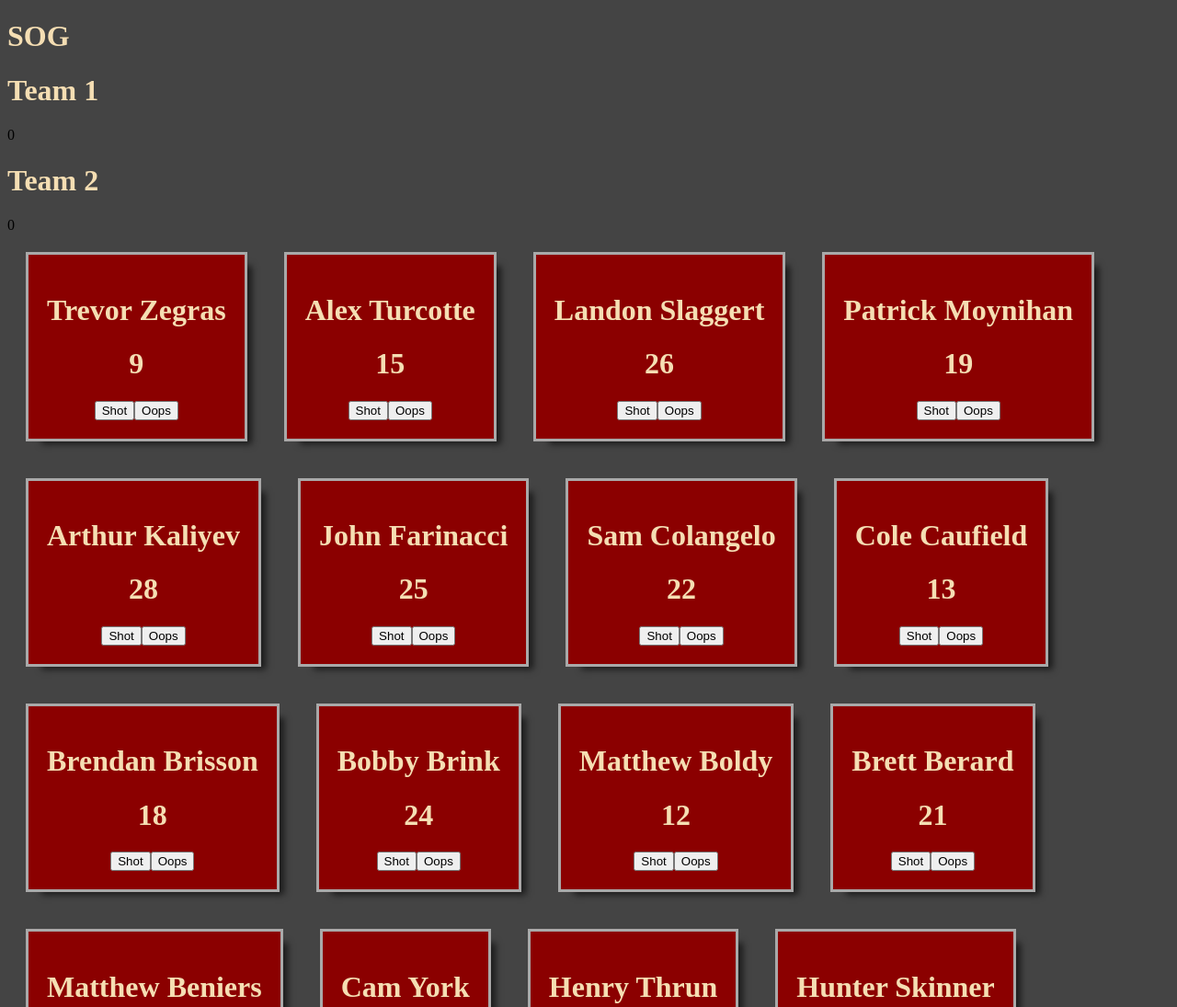
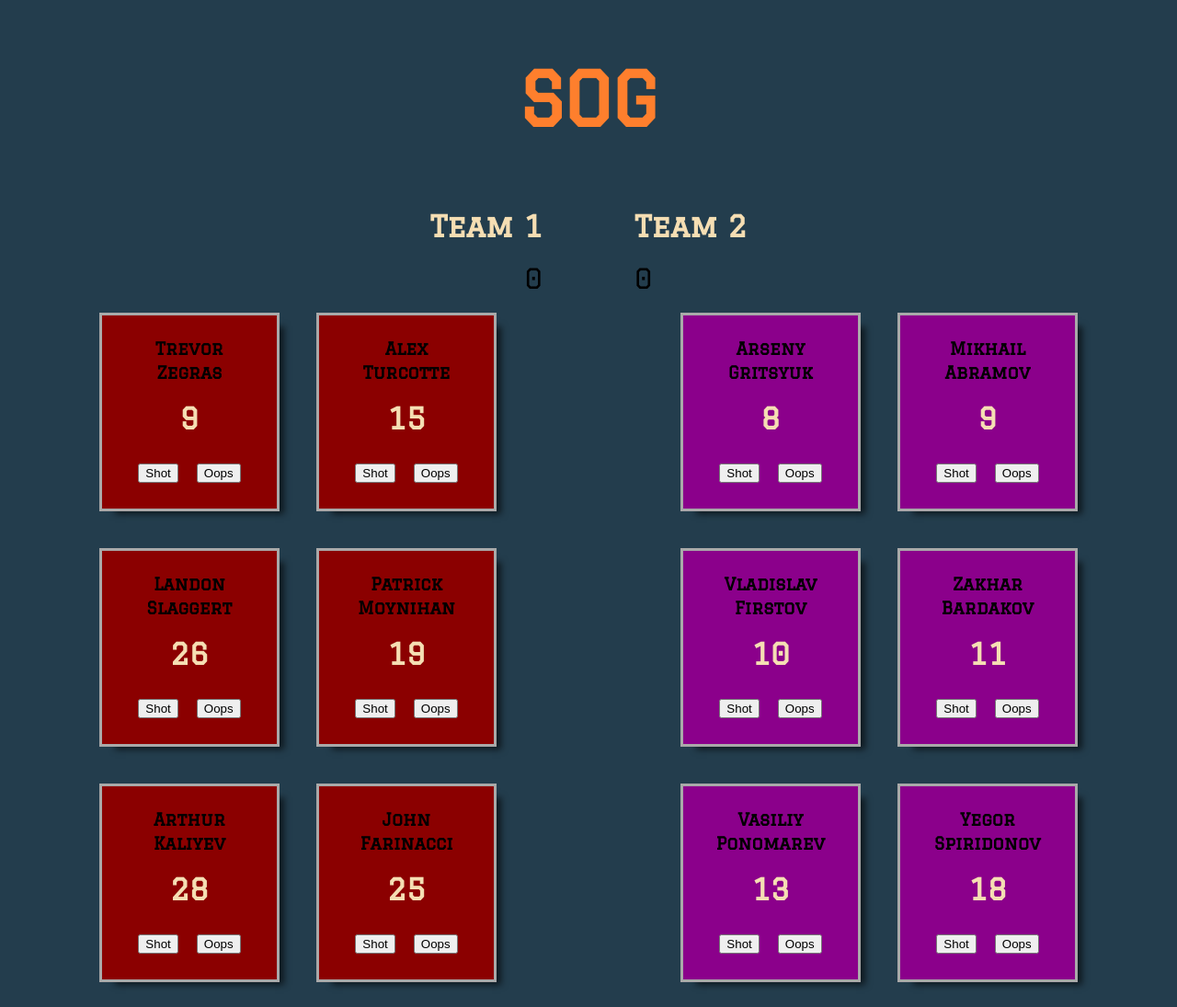
Before and after one commit to Kenpaffu/WJC-SOG-counter, a website with bundled scripts: page index.html in a window 1280 px wide. Shown: the top 1095 px of the page at 92% size. Built offline with nearby package versions, Linux system fonts and the light colour scheme.

Commit message:
feat: adds styles

```diff
--- a/app.js
+++ b/app.js
@@ -3,6 +3,8 @@ import { teamUSA, teamCAN, teamRUS } from "./teams.js";
 
 // Creating Elements for Total team counters
 const teamOneCounterEl = document.getElementById("team1");
+const teamOneCounter = document.getElementsByClassName("team-one-counter")
+const teamTwoCounter = document.getElementsByClassName("team-two-counter")
 const totalTeamOne = document.createElement("div");
 const teamTwoCounterEl = document.getElementById("team2");
 const totalTeamTwo = document.createElement("div");
@@ -18,17 +20,23 @@ totalTeamTwo.value = 0;
 totalTeamTwo.innerHTML = totalTeamTwo.value;
 
 // Location on page
-document.body.insertBefore(totalTeamOne, teamOneCounterEl.nextSibling);
-document.body.insertBefore(totalTeamTwo, teamTwoCounterEl.nextSibling);
+teamOneCounter[0].appendChild(teamOneCounterEl);
+teamTwoCounter[0].appendChild(teamTwoCounterEl);
+teamOneCounter[0].appendChild(totalTeamOne);
+teamTwoCounter[0].appendChild(totalTeamTwo);
 
 const sogCounter = ({ playerName, number, shots }, team) => {
   // Creating DOM elements
   const skaterDivEl = document.createElement("div");
-  const skaterEl = document.createElement("h1");
+  const skaterFirstEl = document.createElement("h3");
+  const skaterLastEl = document.createElement("h3");
   const numEl = document.createElement("h1");
   const currentDivEl = document.getElementById("div1");
+  const currentDivTwoEl = document.getElementById("div2");
   const sogButtonEl = document.createElement("button");
   const oopsButtonEl = document.createElement("button");
+  const teamOneSummary = document.getElementsByClassName("team-one-summary")
+  const teamTwoSummary = document.getElementsByClassName("team-two-summary")
   const summaryTeamOneEl = document.createElement("div");
   const summaryTeamTwoEl = document.createElement("div");
 
@@ -37,7 +45,8 @@ const sogCounter = ({ playerName, number, shots }, team) => {
   oopsButtonEl.id = `${playerName}_1`;
 
   // Adding classes to elements
-  skaterEl.className = "skaterName";
+  skaterFirstEl.className = "skaterName";
+  skaterLastEl.className = "skaterName";
   numEl.className = "skaterNum";
   skaterDivEl.className = `skaterDiv ${team}`;
   oopsButtonEl.className = "oopsButton";
@@ -46,21 +55,32 @@ const sogCounter = ({ playerName, number, shots }, team) => {
   summaryTeamTwoEl.className = "teamTwoSum";
 
   // Adding teams data to elements
-  skaterEl.innerHTML = playerName;
+  let nameArray = playerName.split(' ');
+  console.log(nameArray)
+  skaterFirstEl.innerHTML = nameArray[0];
+  skaterLastEl.innerHTML = nameArray[1];
   numEl.innerHTML = number;
   sogButtonEl.innerHTML = "Shot";
   oopsButtonEl.innerHTML = "Oops";
 
   // Appending teams data
-  skaterDivEl.appendChild(skaterEl);
+  skaterDivEl.appendChild(skaterFirstEl);
+  skaterDivEl.appendChild(skaterLastEl);
   skaterDivEl.appendChild(numEl);
   skaterDivEl.appendChild(sogButtonEl);
   skaterDivEl.appendChild(oopsButtonEl);
 
+  if(skaterDivEl.classList.contains("home")) {
+    currentDivEl.appendChild(skaterDivEl);
+  } else {
+    currentDivTwoEl.appendChild(skaterDivEl);
+  }
   // location of div on page
-  document.body.insertBefore(skaterDivEl, currentDivEl);
-  document.body.insertBefore(summaryTeamOneEl, currentDivEl.nextSibling);
-
+  if(skaterDivEl.classList.contains("home")) {
+    teamOneSummary[0].appendChild(summaryTeamOneEl);
+  } else {
+    teamTwoSummary[0].appendChild(summaryTeamOneEl);
+  }
   // Button functionality
   const totalTeamOneShots = document.getElementById("totalTeamOneShots");
   const totalTeamTwoShots = document.getElementById("totalTeamTwoShots");
--- a/index.html
+++ b/index.html
@@ -7,11 +7,27 @@
     <link rel="stylesheet" href="./style.css" />
     <script defer type="module" src="app.js"></script>
   </head>
-  <body>
-    <h1 class="sogTitle">SOG</h1>
-    <h1 id="team1">Team 1</h1>
-    <h1 id="team2">Team 2</h1>
-    <div id="div1"></div>
-    <div id="div2"></div>
+  <body class= "container-column">
+    <header class="header container-column">
+      <h1 class="sogTitle">SOG</h1>
+      <div class="team-counter container-row">
+        <div class="team-one-counter">
+          <h1 id="team1">Team 1</h1>
+        </div>
+        <div class="team-two-counter">
+          <h1 id="team2">Team 2</h1>
+        </div>
+      </div>
+    </header>
+    <div class="player-cards container-row">
+      <div id="div1"></div>
+      <div id="div2"></div>
+    </div>
+    <footer class="footer container-row">
+      <div class="team-one-summary">
+      </div>
+      <div class="team-two-summary">
+      </div>
+    </footer>
   </body>
 </html>
--- a/style.css
+++ b/style.css
@@ -1,21 +1,75 @@
+@import url('https://fonts.googleapis.com/css2?family=Graduate&display=swap');
+
 body {
-  background-color: #444444;
+  font-family: 'Graduate', cursive;
+  background-color: #233D4D;
+}
+.container-column {
+  display: flex;
+  flex-direction: column;
+}
+.container-row {
+  display: flex;
+  flex-direction: row;
+}
+header {
+  align-items: center;
+}
+.sogTitle {
+  font-size: 80px;
+  color: #FE7F2D;
+}
+.team-one-counter {
+  margin-right: 50px;
+}
+.team-two-counter {
+  margin-left: 50px;
+}
+#totalTeamOneShots {
+  display: flex;
+  justify-content: flex-end;
+  font-size: 30px;
+}
+#totalTeamTwoShots {
+  font-size: 30px;
+}
+#div2 {
+  display: flex;
+  flex-direction: row;
+  flex-wrap: wrap;
+  justify-content: center;
+}
+#div1 {
+  display: flex;
+  flex-direction: row;
+  flex-wrap: wrap;
+  justify-content: center;
+}
+.player-cards {
+  justify-content: space-between;
 }
 
+footer {
+  justify-content: space-between;
+}
 h1 {
   color: wheat;
 }
+button {
+  margin: 10px;
+}
 
 .skaterName {
-  font-size: 2rem;
+  margin: 5px 0;
 }
-
 .skaterDiv {
   -webkit-box-shadow: 11px 9px 7px -6px rgba(0, 0, 0, 0.6);
   box-shadow: 11px 9px 7px -6px rgba(0, 0, 0, 0.6);
   border: solid;
   border-color: darkgrey;
   margin: 20px;
+  width: 150px;
+  height: 170px;
   display: inline-block;
   text-align: center;
   padding: 20px;
```
